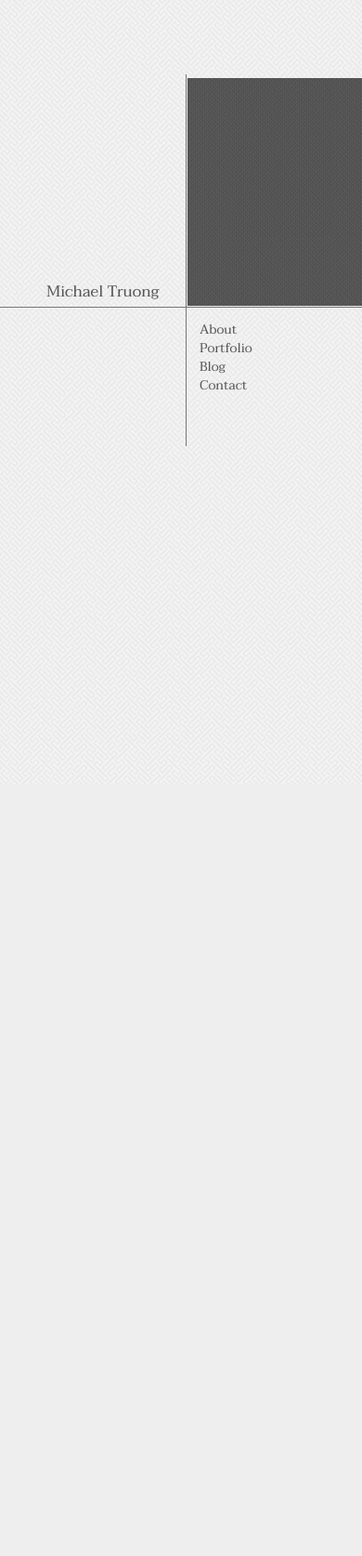
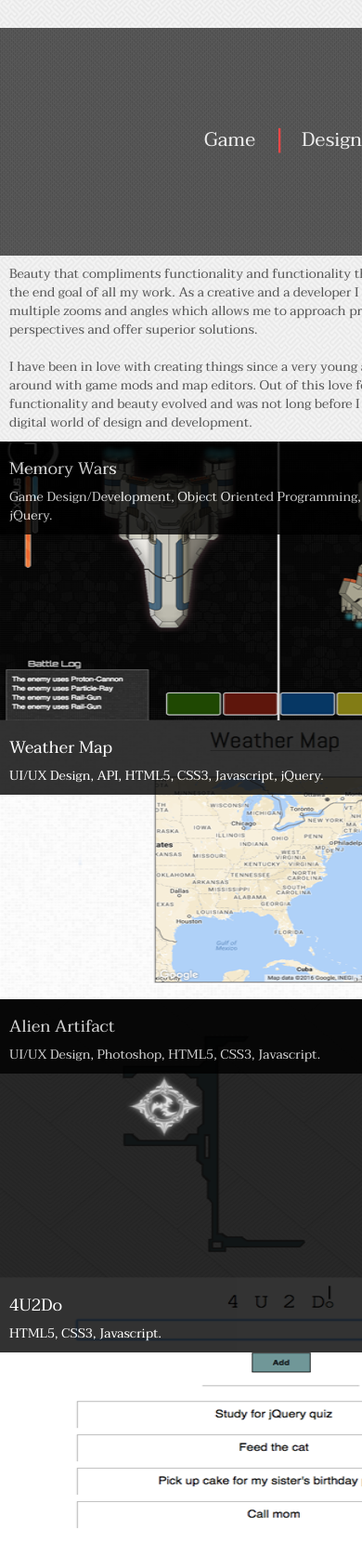
Before and after one commit to michaeldtruong/Portfolio, a PHP site: page / in a window 390 px wide; the page is wider, and only the part inside the window is pictured. Shown: the top 1674 px of that part at 93% size. Before the commit the page ends 480 px from the top of that part, so only its background shows below. Run offline with PHP 8.4, Linux system fonts and the light colour scheme; some libraries are stand-ins or nearby versions.

Commit message:
start working on responsiveness

```diff
--- a/public/css/portfolio-new.css
+++ b/public/css/portfolio-new.css
@@ -17,8 +17,6 @@ body {
 	opacity: 0;
 	font-family: 'Taviraj', serif;
 }
-
-
 
 .banner {
 	position: absolute;
@@ -219,6 +217,7 @@ body {
     left: 252px;
     border: 1px solid #777;
 }
+
 #formemail {
     width: 477px;
     height: 30px;
@@ -242,5 +241,68 @@ body {
     width: 120px;
     height: 30px;
     border: 1px solid #777;
+}
 
+@media (max-width: 800px) {
+	.container {
+		width: 600px;
+		height: 2300px;
+	}
+
+	.banner {
+		display: block;
+		opacity: 1;
+		width: 100%;
+		left: 0px;
+		top: 0px;
+	}
+
+	.name {
+		display: none;
+	}
+
+	.navBar {
+		display: none;
+	}
+
+	.vline {
+		display: none;
+	}
+
+	.hline {
+		display: none;
+	}
+
+	.about {
+		width: 100%;
+		top: 245px;
+		left: 0px;
+		opacity: 1;
+		display: block;
+	}
+
+	.portfolio {
+		top: 445px;
+		display: block;
+		opacity: 1;
+		width: 100%;
+		height: 1500px;
+		left: 0px;
+		overflow: hidden;
+	}
+	.portImage {
+		height: 300px;
+	}
+
+	.projects {
+		height: 300px;
+	}
+
+	.contactForm {
+		width: 100%;
+		top: 1970px;
+		left: 50px;
+		opacity: 1;
+		display: block;
+	}
 }
--- a/public/index.html
+++ b/public/index.html
@@ -15,7 +15,7 @@
 
     </head>
     <body>
-        <div class="loadIcon"><img src="/img/preloader.gif"></div>
+        <!-- <div class="loadIcon"><img src="/img/preloader.gif"></div> -->
 
         <div class="container">
 
@@ -73,14 +73,7 @@
                 first steps into the digital world of design and development.
             </div>
             <div class="aboutPicture"><img src="/img/mike.jpg" class="myPic"></div>
-            <div class="blog">
-                Lorem ipsum dolor sit amet, consectetur adipisicing elit, sed do eiusmod
-                tempor incididunt ut labore et dolore magna aliqua. Ut enim ad minim veniam,
-                quis nostrud exercitation ullamco laboris nisi ut aliquip ex ea commodo
-                consequat. Duis aute irure dolor in reprehenderit in voluptate velit esse
-                cillum dolore eu fugiat nulla pariatur. Excepteur sint occaecat cupidatat non
-                proident, sunt in culpa qui officia deserunt mollit anim id est laborum.
-            </div>
+            <div class="blog"></div>
             <div class="contactForm">
                 <form method="POST">
                     <input type="text" id="formname" name="name" class="formtext" placeholder=" Your Name*">
@@ -180,9 +173,9 @@
             window.onload = function() {
                 bannerAnimation();
                 setInterval(bannerAnimation, 24500);
-                $(".loadIcon").animate({
-                    opacity: "0"
-                }, 300);
+                // $(".loadIcon").animate({
+                //     opacity: "0"
+                // }, 300);
                 $(".name").css("pointerEvents", "none");
                 $(".container").animate({
                     opacity: "1"
@@ -207,7 +200,7 @@
                     $(".banner").animate({
                         opacity: "0.7"
                     }, 1000);
-                    $(".loadIcon").css("display", "none");
+                    // $(".loadIcon").css("display", "none");
                 }, 1000);
             }
 
```
Also changed, not shown: 1 other file.
